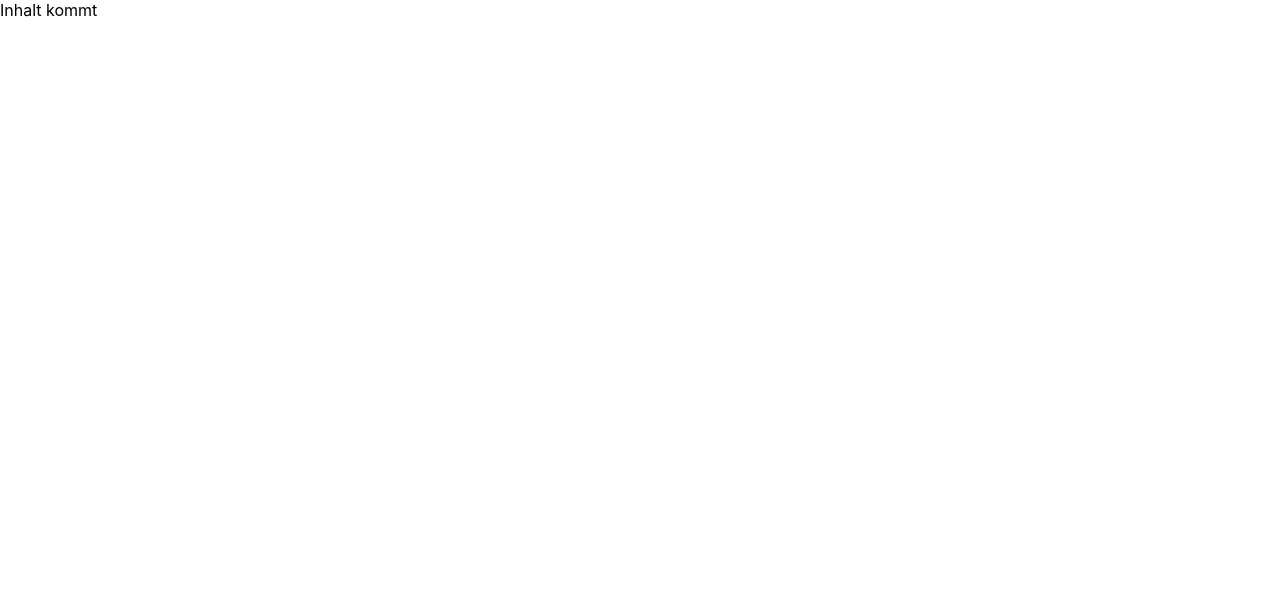
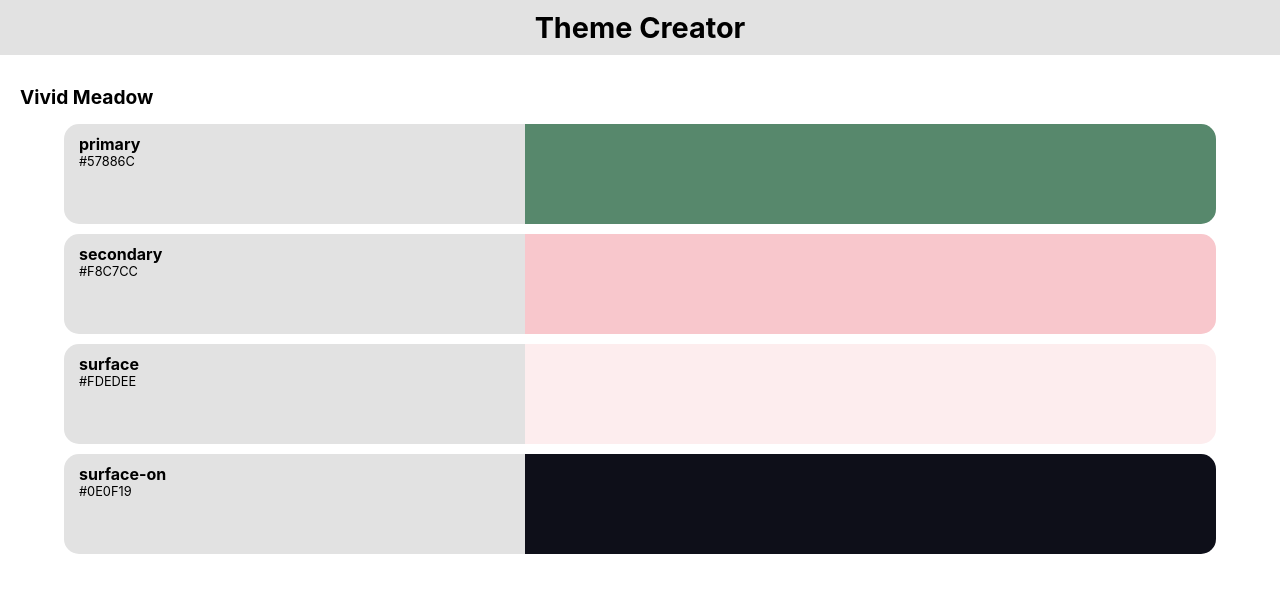
Before and after one commit to KayaWolfert/recap-project4, a React (Create React App) app in the folder my-app/: page / in a window 1280 px wide. Shown: the top 592 px of the page. Built offline with nearby package versions, Linux system fonts and the light colour scheme.

Commit message:
complete first days task

```diff
--- a/my-app/src/App.css
+++ b/my-app/src/App.css
@@ -1,38 +1,12 @@
-.App {
-  text-align: center;
+header {
+  padding: 10px;
+ text-align: center;
+ margin-bottom: 30px;
+ background-color:rgb(226, 226, 226);
+ font-size: 0.9em;
 }
 
-.App-logo {
-  height: 40vmin;
-  pointer-events: none;
+*{
+    margin: 0px;
+    padding: 0px;
 }
-
-@media (prefers-reduced-motion: no-preference) {
-  .App-logo {
-    animation: App-logo-spin infinite 20s linear;
-  }
-}
-
-.App-header {
-  background-color: #282c34;
-  min-height: 100vh;
-  display: flex;
-  flex-direction: column;
-  align-items: center;
-  justify-content: center;
-  font-size: calc(10px + 2vmin);
-  color: white;
-}
-
-.App-link {
-  color: #61dafb;
-}
-
-@keyframes App-logo-spin {
-  from {
-    transform: rotate(0deg);
-  }
-  to {
-    transform: rotate(360deg);
-  }
-}
--- a/my-app/src/App.js
+++ b/my-app/src/App.js
@@ -1,9 +1,28 @@
+import ColorCard from "./components/ColorCard.js";
 import { themes } from "./db.js";
+import "./App.css";
 
 function App() {
+
+  const theme = themes[0];
   return (
- <div> Inhalt kommt </div>
-  );
+    <>
+ <header> <h1>Theme Creator </h1></header>
+ <main>
+  <section>
+  <h2> {theme.name}</h2>
+  <> {theme.colors.map ((color) => {
+    return (
+    <div key={color.value}>
+    <ColorCard color={color} />
+    </div> )
+})}
+
+  </>
+
+  </section>
+ </main>
+ </> );
 }
 
 export default App;
--- /dev/null
+++ b/my-app/src/components/ColorCard.css
@@ -0,0 +1,41 @@
+article {
+    display:flex;
+    width: 90%;
+    margin-left: auto;
+    margin-right: auto;
+    height: 100px;
+    margin-bottom: 10px;
+
+}
+
+.color-info {
+    flex:2;
+    background-color:rgb(226, 226, 226);
+    border-top-left-radius: 15px;
+    border-bottom-left-radius: 15px;
+
+}
+
+.color-show {
+    flex:3;
+    border-top-right-radius: 15px;
+    border-bottom-right-radius: 15px;
+}
+
+.role {
+    font-weight: bold;
+    padding-left: 15px;
+    padding-top:10px;
+    font-size: 1em;
+}
+
+.hex  {
+    padding-left: 15px;
+    font-size: 0.8em;
+}
+
+h2 {
+    padding-left: 20px;
+    margin-bottom: 15px;
+    font-size: 1.2em;
+}
--- /dev/null
+++ b/my-app/src/components/ColorCard.js
@@ -0,0 +1,13 @@
+import "./ColorCard.css";
+
+export default function ColorCard ({color}){
+    return (
+        <article>
+            <div className="color-info">
+                <p className="role"> {color.role}</p>
+                <p className="hex"> {color.value}</p>
+            </div>
+            <div className="color-show" style={{ backgroundColor: color.value }}></div>
+        </article>
+    );
+}
```
